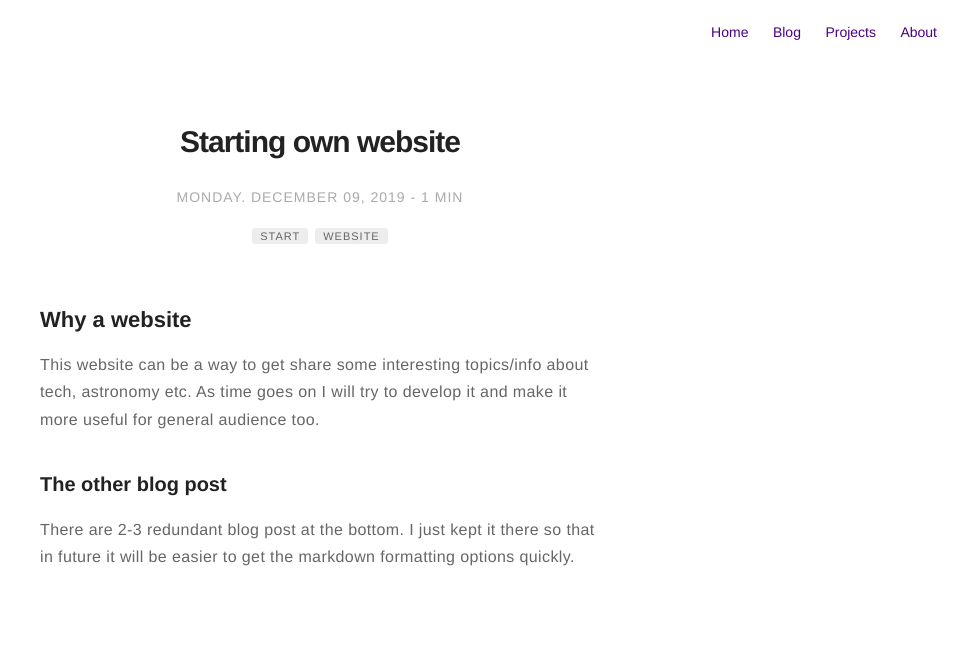
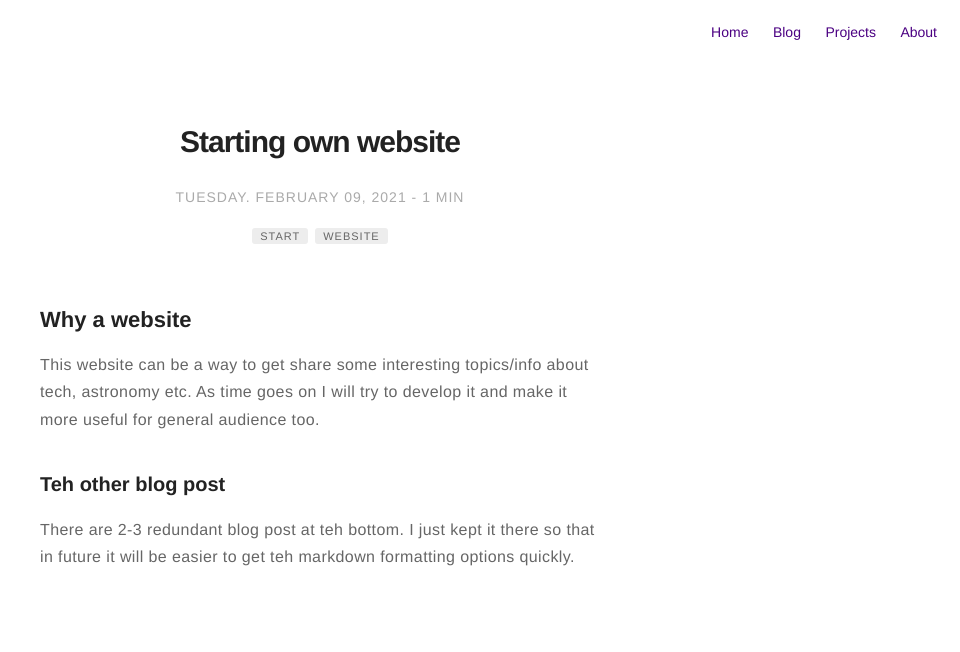
Before and after one commit to Jayesh-Karwande/Jayesh-Karwande.github.io, a Jekyll site: the page built from _posts/2019-12-09-start-own-website.markdown, in a window 1280 px wide. Shown: the top 652 px of the page, without its empty margins (320-1280 px from the left). Built offline with Jekyll 4.4.1, drawn with Linux system fonts in a browser that asks for light colours; comment, search, counter and statistics services are not loaded.

Commit message:
Update 2019-12-09-start-own-website.markdown

```diff
--- a/_posts/2019-12-09-start-own-website.markdown
+++ b/_posts/2019-12-09-start-own-website.markdown
@@ -1,7 +1,7 @@
 ---
 title: "Starting own website"
 layout: post
-date: 2019-12-09 14:44
+date: 2021-02-09 14:44
 <!--image: /assets/images/markdown.jpg-->
 headerImage: false
 tag:
@@ -19,8 +19,8 @@ This website can be a way to get share some interesting topics/info about
 tech, astronomy etc. As time goes on I will try to develop it and make it
 more useful for general audience too.
 
-### The other blog post
+### Teh other blog post
 
-There are 2-3 redundant blog post at the bottom. I just kept it there so
-that in future it will be easier to get the markdown formatting options
+There are 2-3 redundant blog post at teh bottom. I just kept it there so
+that in future it will be easier to get teh markdown formatting options
 quickly.
```
